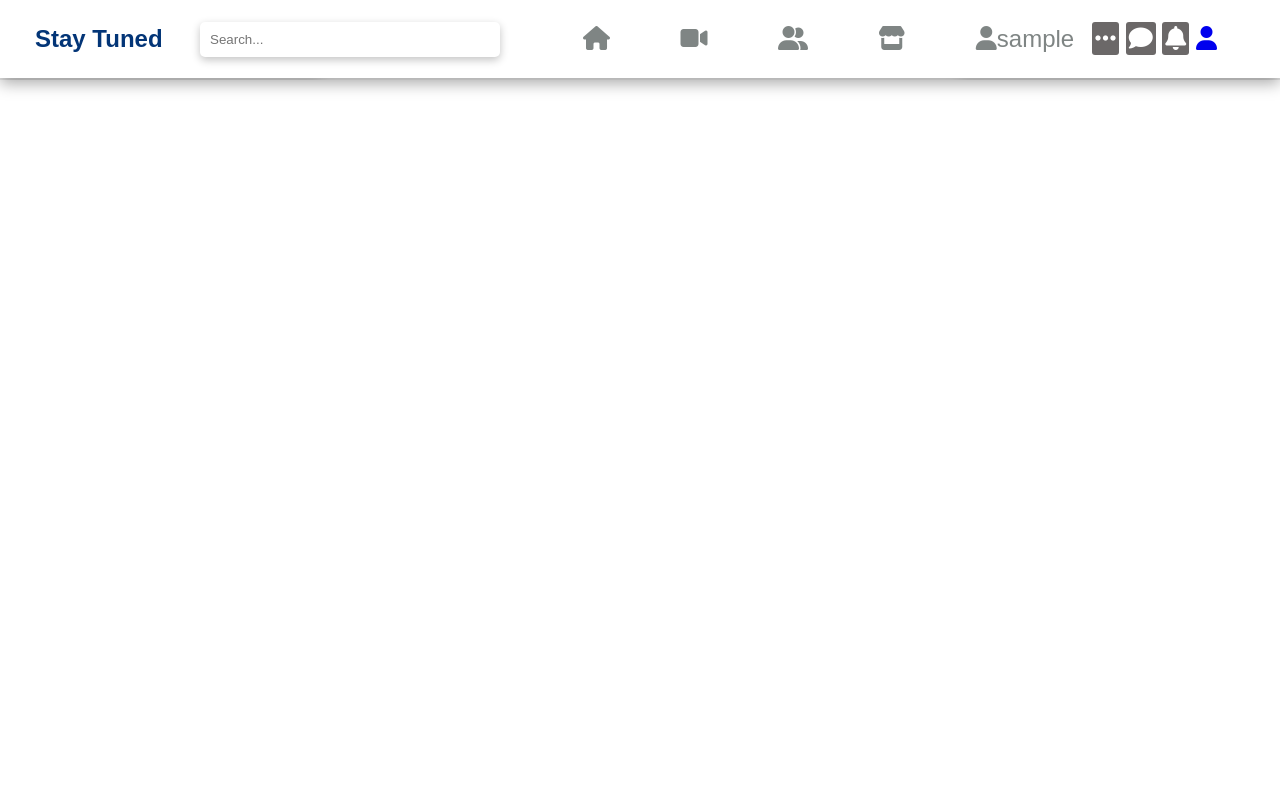
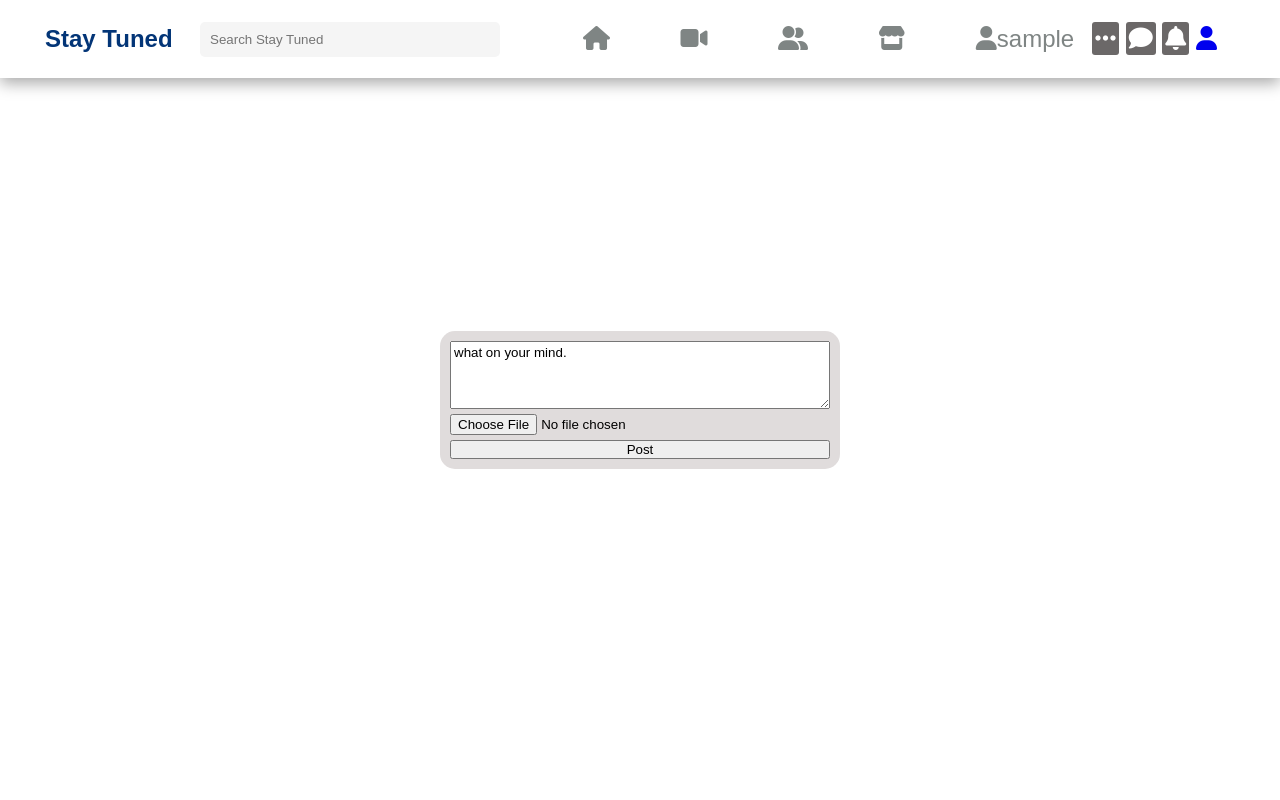
Before and after one commit to olivercharlie30/StayTuned-App, a PHP site: page / in a window 1280 px wide. Run offline with PHP 8.4, Linux system fonts and the light colour scheme; the visitor is signed in with stand-in values (Sample User, id 1).

Commit message:
i added post Content in contenthtml

```diff
--- a/css/index.css
+++ b/css/index.css
@@ -12,7 +12,7 @@ background-color: whitesmoke;
 .container{
     display: grid;
     grid-template-columns: 1fr 2fr 1fr;
-    grid-template-rows: 80px 2fr;
+    grid-template-rows: auto 1fr auto;
     grid-auto-flow: dense;
 
     grid-template-areas: "navbar navbar navbar"
@@ -37,7 +37,7 @@ navbar{
 
 }
 navbar >h2 {
-    margin-left: 10px;
+    margin-left: 20px;
     color: rgb(3, 53, 119);
     cursor: pointer;
 }
@@ -49,8 +49,8 @@ navbar >input{
     border: none;
     cursor: pointer;
     border-radius: 5px 5px;
-    background-color: white;
-    box-shadow: rgba(0, 0, 0, 0.24) 0px 3px 8px;
+    background-color:whitesmoke;
+    /* box-shadow: rgba(0, 0, 0, 0.24) 0px 3px 8px; */
     transition: 0.5s;
 }
 navbar >input:hover{
@@ -174,7 +174,7 @@ content{
     gap: 10px;
 }
 
-<<<<<<< HEAD
+
 /* LOADING ANIMATION */
 .loader{
     position: absolute;
@@ -212,11 +212,7 @@ content{
     0% { transform: rotate(0deg); }
     100% { transform: rotate(360deg); }
 }
-=======
 
-
-
->>>>>>> 7753733ae3167f74176fad0678fd2f929a7b8b6e
 
 .postImageContent{
     font-family: Arial, Helvetica, sans-serif;
--- a/css/login.css
+++ b/css/login.css
@@ -7,7 +7,7 @@
 .loginContainer{
     display: grid;
     grid-template-columns: 1fr 1fr;
-    grid-template-rows:3fr 1fr;
+    grid-template-rows: auto 1fr;
 
     grid-template-areas: "titleContent loginContent"
                          "footerContent";
@@ -287,6 +287,7 @@ form #btnCreateAcount:hover{
     .loginContainer{
         display: grid;
         grid-template-rows:1fr 1fr 1fr;
+        grid-template-columns: 1fr;
 /*
         grid-template-areas: "titleContent"
                              "loginContent"
@@ -358,7 +359,7 @@ form #btnCreateAcount:hover{
     }
     form > input{
         padding: 10px;
-        width: 350px;
+        width: 290px;
         border-radius:3px;
         border: none;
         /* border: 0.1px solid rgb(167, 163, 163); */
--- a/index.php
+++ b/index.php
@@ -18,7 +18,7 @@
     <div class="container">
         <navbar>
             <h2 id="titleReload">Stay Tuned</h2>
-            <input type="search" placeholder="Search...">
+            <input type="search" placeholder="Search Stay Tuned">
             <span><i class="fa fa-magnifying-glass"></i></span>
             <div class="navbarIcon">
                 <span id="house"><i class="fa fa-house"></i></span>
@@ -38,14 +38,38 @@
         <leftbar></leftbar>
         <rightbar></rightbar>
         <content>
+            <div class="postContainer">
+                <form action="" method="GET">
+                    <textarea name="postContent" rows="4" cols="50">what on your mind.</textarea>
+                    <input type="file" name="image"/>
+                    <input type="submit" name="postBtn" value="Post"/>
+                </form>
+            </div>
 
-            <!-- <div class="loader"></div> -->
 
         </content>
     </div>
 
 
     <script type="module" src="javascript/index.js"></script>
+    <style>
+        .postContainer{
+            background-color:rgb(224, 220, 220);
+            padding: 10px 10px;
+            width: 400px;
+            border-radius: 15px;
+        }
+        .postContainer > form{
+            display: flex;
+            flex-direction: column;
+            flex-wrap: nowrap;
+            gap: 5px;
+        }
+        form > textarea{
+            width: 100%;
+            padding: 3px 3px;
+        }
+    </style>
 
 </body>
 </html>
```
Also changed, not shown: css/singin.css (+23 -0 lines), javascript/index.js (+38 -38 lines), user.php (+12 -0 lines).
